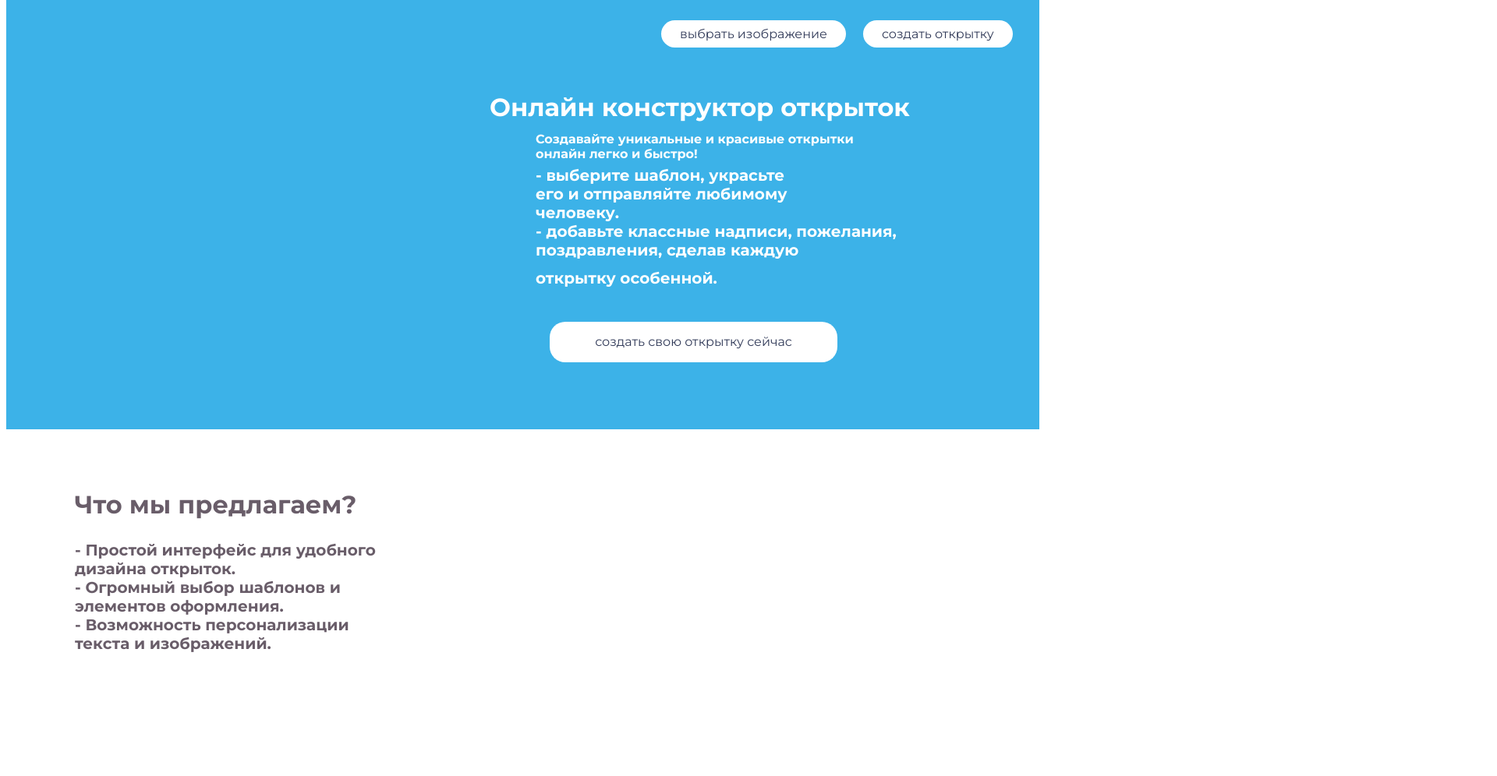
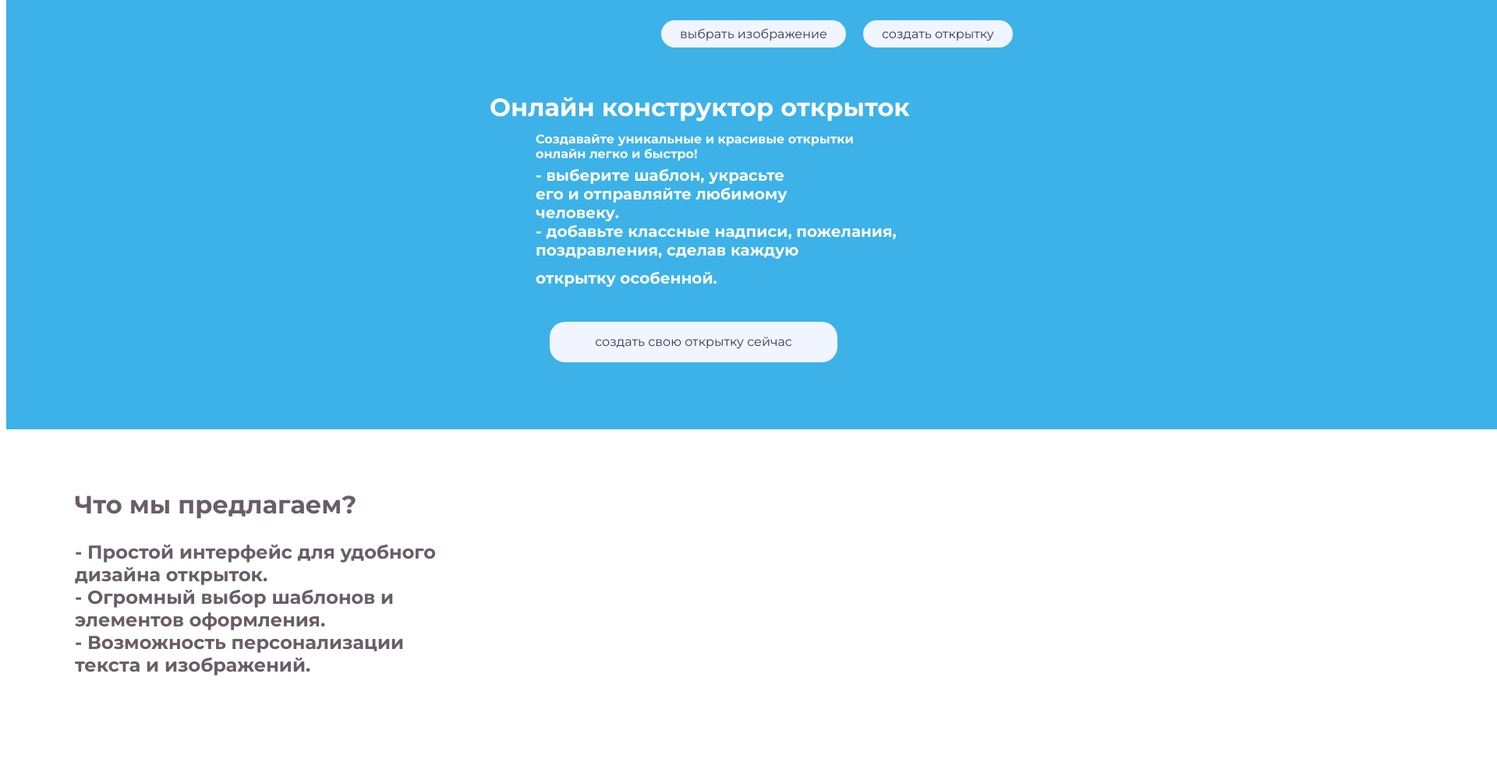
Before and after one commit to triibi/first-repository, a plain HTML site: page index.html in a window 1280 px wide. Shown: the top 996 px of the page at 78% size, 1920 px wide, since content can reach past the window. Drawn offline with Linux system fonts and the light colour scheme.

Commit message:
анимация кнопок плюс надо шапку и js

```diff
--- a/style2.css
+++ b/style2.css
@@ -1,5 +1,5 @@
 #block{
-    width: 1325px;
+    width: 6700px;
     height: 553px;
     background-color: #3CB2E8;
     margin-bottom: 527px;
@@ -55,7 +55,7 @@ h2{
 }
 p3{
     color: #323B;
-    font-size: 20px;
+    font-size: 24px;
     position: relative;
     left: 88px;
     right: 77px;
@@ -65,7 +65,7 @@ p3{
 }
 p4{
     color: #323B;
-    font-size: 20px;
+    font-size: 24px;
     position: relative;
     left: 88px;
     right: 77px;
@@ -75,7 +75,7 @@ p4{
 }
 p5{
     color: #323B;
-    font-size: 20px;
+    font-size: 24px;
     position: relative;
     left: 88px;
     right: 77px;
@@ -104,11 +104,16 @@ main{
     top: 180px;
     border-radius: 20px;
     color: #323B59;
-    background-color: white;
+    background-color: rgb(240, 245, 255);
     border-style: none;
     font-size: 16px;
     font-family: "Montserrat", sans-serif;
     z-index: 3;
+    cursor: pointer;
+    transition:  background-color 0.3s, box-shadow 0.2s 0.3s;
+}
+.button:hover{
+    background-color: white;
 }
 button1{
     width: 244px;
@@ -119,12 +124,16 @@ button1{
     top: 26px;
     border-radius: 20px;
     color: #323B59;
-    background-color: white;
+    background-color: rgb(240, 245, 255);
     border-style: none;
     font-size: 16px;
     font-family: "Montserrat", sans-serif;
     z-index: 3;
-
+    transition:  background-color 0.3s, box-shadow 0.2s 0.3s;
+    cursor: pointer;
+}
+button1:hover{
+    background-color: white;
 }
 button2{
     width: 244px;
@@ -135,12 +144,16 @@ button2{
     top: 26px;
     border-radius: 20px;
     color: #323B59;
-    background-color: white;
+    background-color: rgb(240, 245, 255);
     border-style: none;
     font-size: 16px;
     font-family: "Montserrat", sans-serif;
     z-index: 3;
-
+    transition:  background-color 0.3s, box-shadow 0.2s 0.3s;
+    cursor: pointer;
+}
+button2:hover{
+    background-color: white;
 }
 .pic2{
      width: 480px;
```
Also changed, not shown: index.html (+1 -3 lines).
